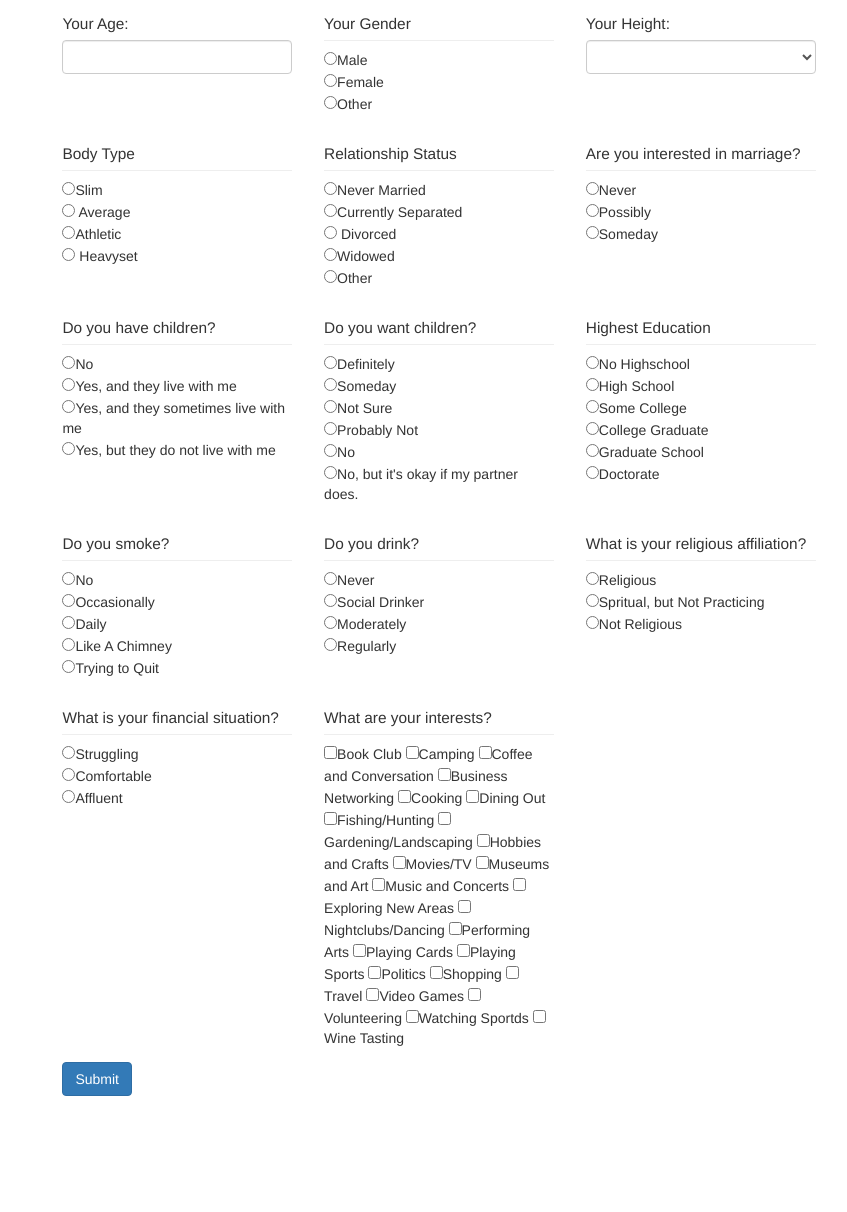
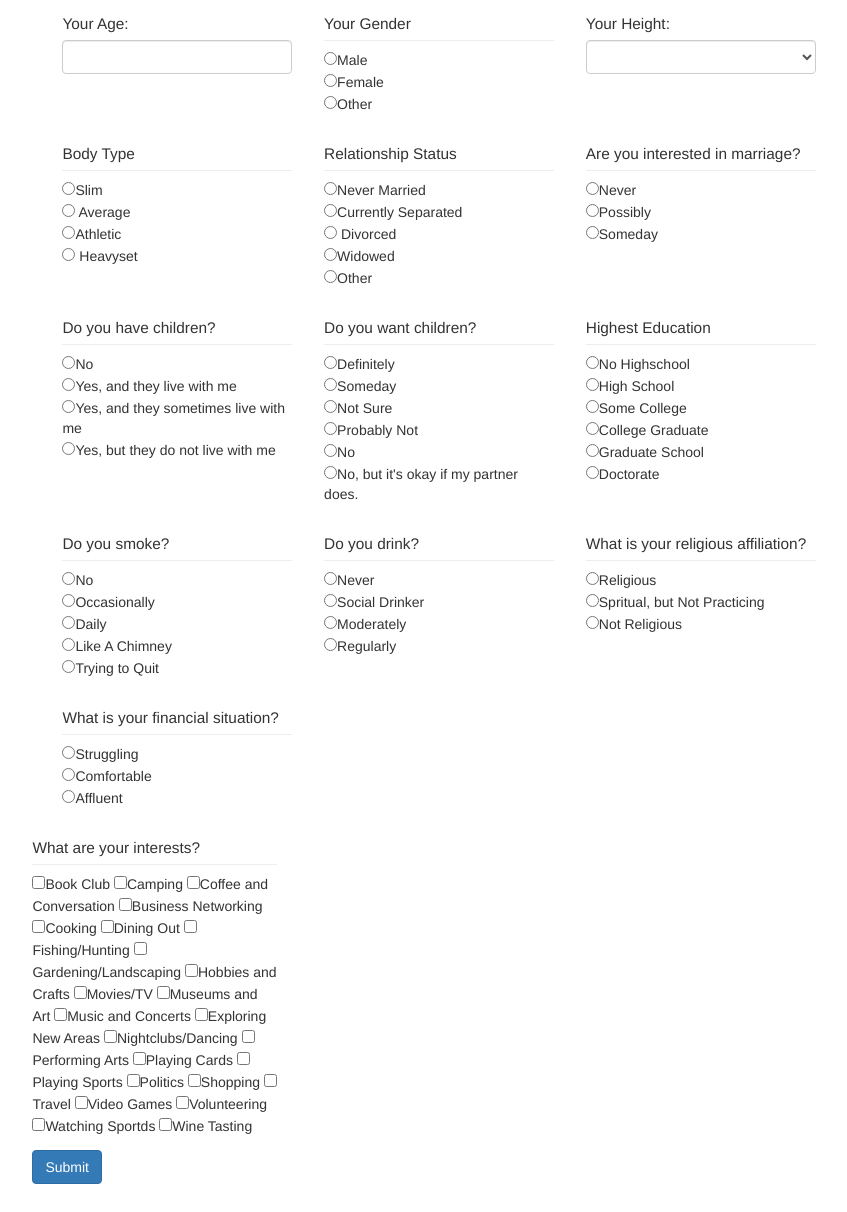
Before and after one commit to eddieverity/match, a Django app: page /survey in a window 1280 px wide. Shown: the part 95-1307 px from the top of the page, without its empty margins (118-965 px from the left). Before the commit the page ends 1191 px from the top, so only its background shows below. Run offline with Django 3.2, Linux system fonts and the light colour scheme; parts of the project's set-up code (start-up, migrations or seed data) failed here and were passed over; some libraries are stand-ins or nearby versions.

Commit message:
bug fixes

```diff
--- a/apps/match_dot_com/static/match_dot_com/css/style.css
+++ b/apps/match_dot_com/static/match_dot_com/css/style.css
@@ -148,29 +148,29 @@ h2{
 	width: 85%;
 	margin: 0 auto;
 }
-#initialsurvey{
+.initialsurvey{
 	width: 85%;
 	margin: 0 auto;
 }
-#initialsurvey fieldset{
+.initialsurvey fieldset{
 	display: inline-block;
 	vertical-align: top;
 	margin-right: 2em;
 	width: 25%;
 }
-#initialsurvey label{
+.initialsurvey label{
 	display: block;
 	float: none;
 }
-#initialsurvey hr{
+.initialsurvey hr{
 	margin: 0 0 .5em 0;
 }
-#initialsurvey button{
+.initialsurvey button{
 	display: block;
 	margin-top: 1em;
 	margin-bottom: 1em;
 }
-#initialsurvey input{
+.initialsurvey input{
 	padding-top: 1em;
 }
 #interests{
--- a/apps/match_dot_com/templates/match_dot_com/survey.html
+++ b/apps/match_dot_com/templates/match_dot_com/survey.html
@@ -16,7 +16,7 @@
   </head>
   <body>
     <div id="wrapper">
-      <div id="initialsurvey">
+      <div class="initialsurvey">
       <h3>Tell us about yourself</h3>
       <p>Age, Gender and Height are required fields</p>
       <form action="{% url 'match:survey' %}" method="POST">
@@ -153,6 +153,8 @@
         <input class="form-check-input" type="radio" name="user_salary" value="1">Comfortable<br>
         <input class="form-check-input" type="radio" name="user_salary" value="2">Affluent<br>
       </fieldset>
+      </div>
+      <div class="initialsurvey">
       <fieldset class="interests">
         <label for="user_interests">What are your interests?</label><hr>
         <input class="form-check-input" type="checkbox" name="user_interests" value="book-club">Book Club
```
Also changed, not shown: apps/match_dot_com/templates/match_dot_com/editseeking.html (+4 -4 lines).
